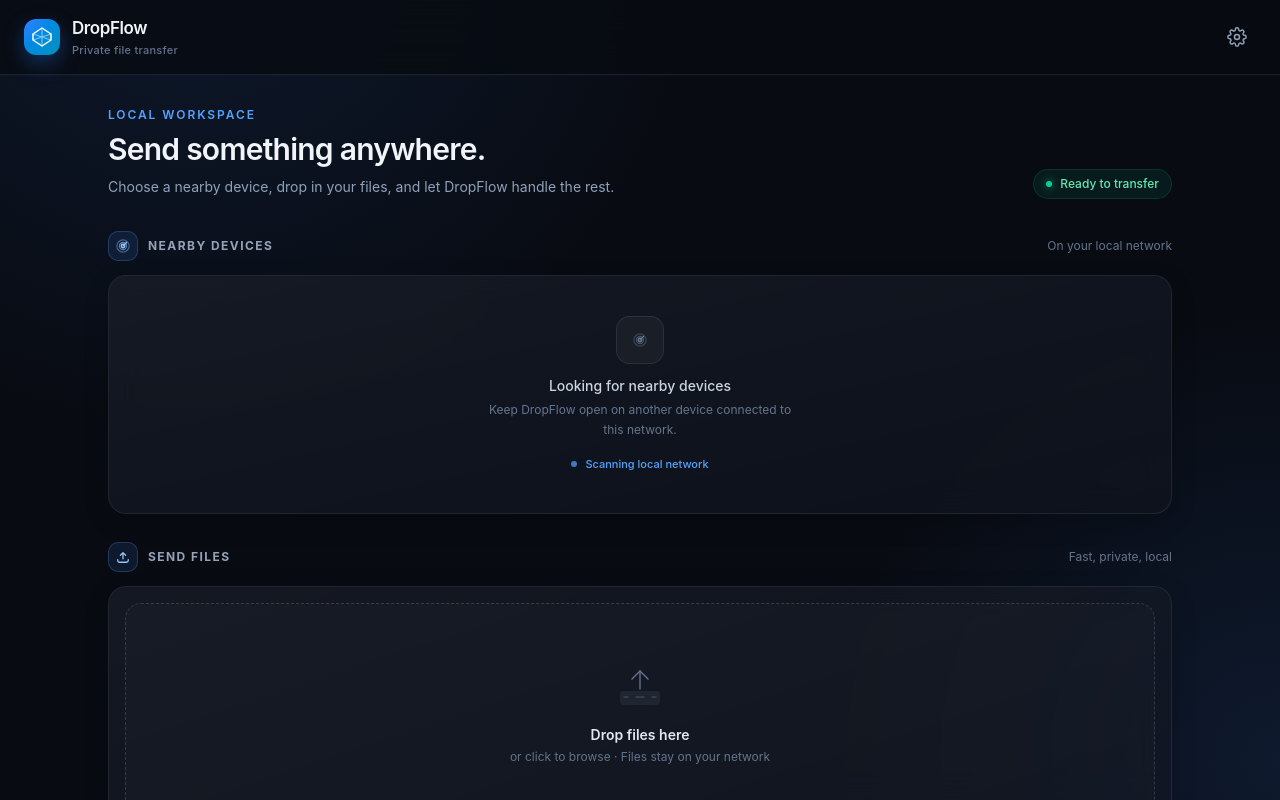
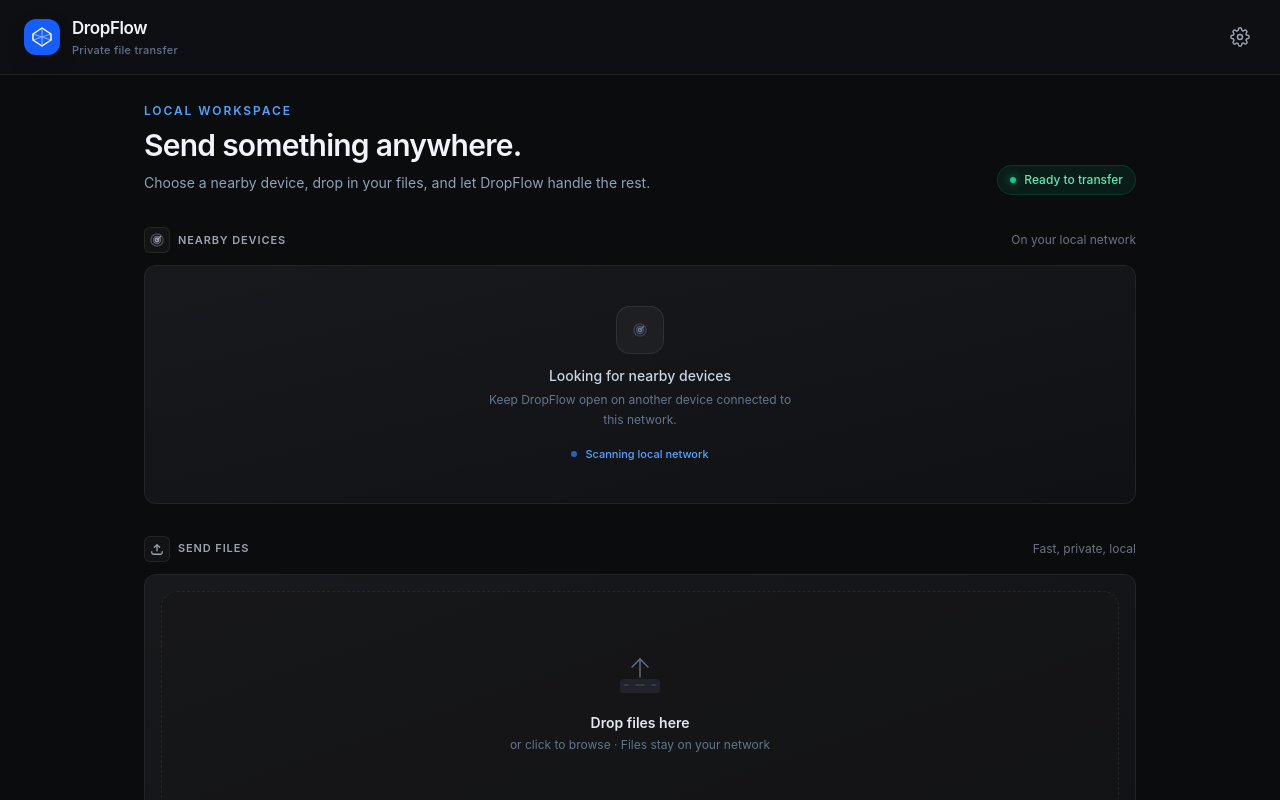
Before and after one commit to sanleesam/DropFlow, a React (Vite) app in the folder apps/desktop/: page / in a window 1280 px wide. Built offline with nearby package versions, Linux system fonts and the light colour scheme.

Commit message:
style(ui): transition design system to neutral dark palette and solid functional accent rules

```diff
--- a/apps/desktop/src/App.css
+++ b/apps/desktop/src/App.css
@@ -2,32 +2,32 @@
 
 :root {
   font-family: Inter, ui-sans-serif, -apple-system, BlinkMacSystemFont, "SF Pro Display", "SF Pro Text", sans-serif;
-  color: #f8fafc;
-  background: #080b12;
+  color: #f3f4f6;
+  background: #0b0c0e;
   font-synthesis: none;
   text-rendering: optimizeLegibility;
   -webkit-font-smoothing: antialiased;
   -moz-osx-font-smoothing: grayscale;
-  --df-bg: #080b12;
-  --df-surface: #10151f;
-  --df-surface-raised: #151c29;
-  --df-surface-muted: #0d121b;
-  --df-border: rgba(148, 163, 184, 0.14);
-  --df-border-strong: rgba(148, 163, 184, 0.24);
-  --df-text: #f8fafc;
-  --df-text-muted: #94a3b8;
-  --df-text-subtle: #64748b;
-  --df-accent: #3b82f6;
-  --df-accent-strong: #2563eb;
-  --df-accent-soft: rgba(59, 130, 246, 0.14);
-  --df-success: #34d399;
-  --df-warning: #fbbf24;
-  --df-danger: #f87171;
-  --df-radius-sm: 10px;
-  --df-radius-md: 14px;
-  --df-radius-lg: 18px;
-  --df-shadow-sm: 0 8px 24px rgba(0, 0, 0, 0.18);
-  --df-shadow-md: 0 18px 50px rgba(0, 0, 0, 0.28);
+  --df-bg: #0b0c0e;
+  --df-surface: #141619;
+  --df-surface-raised: #1a1c21;
+  --df-surface-muted: #101114;
+  --df-border: rgba(255, 255, 255, 0.08);
+  --df-border-strong: rgba(255, 255, 255, 0.14);
+  --df-text: #f3f4f6;
+  --df-text-muted: #9ca3af;
+  --df-text-subtle: #6b7280;
+  --df-accent: #2563eb;
+  --df-accent-strong: #1d4ed8;
+  --df-accent-soft: rgba(37, 99, 235, 0.12);
+  --df-success: #10b981;
+  --df-warning: #f59e0b;
+  --df-danger: #ef4444;
+  --df-radius-sm: 6px;
+  --df-radius-md: 8px;
+  --df-radius-lg: 12px;
+  --df-shadow-sm: 0 1px 3px rgba(0, 0, 0, 0.3);
+  --df-shadow-md: 0 4px 16px rgba(0, 0, 0, 0.4);
 }
 
 * { box-sizing: border-box; }
@@ -40,70 +40,65 @@
 
 .df-app-shell {
   min-height: 100vh;
-  background:
-    radial-gradient(circle at 15% -10%, var(--df-accent-soft), transparent 32rem),
-    radial-gradient(circle at 100% 95%, var(--df-accent-soft), transparent 28rem),
-    var(--df-bg);
+  background: var(--df-bg);
 }
 
 .df-header {
-  background: rgba(8, 11, 18, 0.82);
+  background: rgba(16, 17, 20, 0.8);
   border-bottom: 1px solid var(--df-border);
-  box-shadow: 0 1px 0 rgba(255,255,255,0.02);
-  backdrop-filter: blur(18px);
+  backdrop-filter: blur(20px);
+  -webkit-backdrop-filter: blur(20px);
 }
 
 .df-main {
-  width: min(1120px, 100%);
+  width: min(1040px, 100%);
   margin: 0 auto;
-  padding: 32px 28px 56px;
+  padding: 28px 24px 48px;
 }
 
-.df-section { display: flex; flex-direction: column; gap: 14px; }
-.df-section + .df-section { margin-top: 28px; }
+.df-section { display: flex; flex-direction: column; gap: 12px; }
+.df-section + .df-section { margin-top: 32px; }
 .df-section-heading { display: flex; align-items: center; justify-content: space-between; gap: 16px; }
-.df-section-title { display: flex; align-items: center; gap: 10px; }
+.df-section-title { display: flex; align-items: center; gap: 8px; }
 .df-section-icon {
   display: inline-flex; align-items: center; justify-content: center;
-  width: 30px; height: 30px; border: 1px solid rgba(96,165,250,0.24);
-  border-radius: 10px; color: #93c5fd; background: var(--df-accent-soft);
+  width: 26px; height: 26px; border: 1px solid var(--df-border);
+  border-radius: var(--df-radius-sm); color: var(--df-text-muted); background: rgba(255, 255, 255, 0.03);
 }
-.df-section-label { margin: 0; color: var(--df-text-muted); font-size: 12px; font-weight: 700; letter-spacing: .12em; text-transform: uppercase; }
+.df-section-label { margin: 0; color: var(--df-text-muted); font-size: 11px; font-weight: 600; letter-spacing: .08em; text-transform: uppercase; }
 .df-section-hint { color: var(--df-text-subtle); font-size: 12px; }
 .df-panel {
-  position: relative; overflow: hidden; min-height: 148px; display: flex; align-items: center; justify-content: center;
-  border: 1px solid var(--df-border); border-radius: var(--df-radius-lg); background: rgba(16, 21, 31, 0.65);
-  backdrop-filter: blur(16px); -webkit-backdrop-filter: blur(16px);
-  box-shadow: var(--df-shadow-sm);
+  position: relative; overflow: hidden; display: flex; align-items: center; justify-content: center;
+  border: 1px solid var(--df-border); border-radius: var(--df-radius-lg); background: rgba(20, 22, 25, 0.6);
+  backdrop-filter: blur(12px); -webkit-backdrop-filter: blur(12px);
 }
 
 .df-icon-button {
-  display: inline-flex; align-items: center; justify-content: center; width: 38px; height: 38px;
-  color: var(--df-text-muted); border: 1px solid transparent; border-radius: 11px; background: transparent;
-  transition: color .2s ease, background .2s ease, border-color .2s ease, transform .2s ease;
+  display: inline-flex; align-items: center; justify-content: center; width: 32px; height: 32px;
+  color: var(--df-text-muted); border: 1px solid transparent; border-radius: var(--df-radius-sm); background: transparent;
+  transition: color .15s ease, background .15s ease, border-color .15s ease;
 }
-.df-icon-button:hover { color: var(--df-text); border-color: var(--df-border); background: rgba(148,163,184,.1); }
-.df-icon-button:active { transform: scale(.96); }
+.df-icon-button:hover { color: var(--df-text); border-color: var(--df-border); background: rgba(255, 255, 255, 0.05); }
+.df-icon-button:active { background: rgba(255, 255, 255, 0.08); }
 .df-focus:focus-visible, .df-icon-button:focus-visible, button:focus-visible, input:focus-visible {
-  outline: 2px solid rgba(96, 165, 250, .9); outline-offset: 3px;
+  outline: 2px solid var(--df-accent); outline-offset: 2px;
 }
 
-@keyframes toast-slide-in { from { opacity: 0; transform: translate3d(24px, 0, 0); } to { opacity: 1; transform: translate3d(0, 0, 0); } }
-@keyframes slide-in-up { from { opacity: 0; transform: translate3d(0, 16px, 0); } to { opacity: 1; transform: translate3d(0, 0, 0); } }
+@keyframes toast-slide-in { from { opacity: 0; transform: translate3d(16px, 0, 0); } to { opacity: 1; transform: translate3d(0, 0, 0); } }
+@keyframes slide-in-up { from { opacity: 0; transform: translate3d(0, 12px, 0); } to { opacity: 1; transform: translate3d(0, 0, 0); } }
 @keyframes backdrop-fade-in { from { opacity: 0; } to { opacity: 1; } }
-@keyframes modal-scale-in { from { opacity: 0; transform: scale(.97) translateY(10px); } to { opacity: 1; transform: scale(1) translateY(0); } }
-@keyframes df-pulse { 0%, 100% { opacity: .45; transform: scale(.92); } 50% { opacity: 1; transform: scale(1); } }
+@keyframes modal-scale-in { from { opacity: 0; transform: scale(.98) translateY(6px); } to { opacity: 1; transform: scale(1) translateY(0); } }
+@keyframes df-pulse { 0%, 100% { opacity: .5; } 50% { opacity: 1; } }
 @keyframes badge-pop {
-  0% { transform: scale(0.6); opacity: 0; }
-  80% { transform: scale(1.1); }
+  0% { transform: scale(0.7); opacity: 0; }
   100% { transform: scale(1); opacity: 1; }
 }
-.animate-slide-in-up { animation: slide-in-up .4s cubic-bezier(.16,1,.3,1) both; }
-.animate-backdrop-fade-in { animation: backdrop-fade-in .2s ease-out both; }
-.animate-modal-scale-in { animation: modal-scale-in .3s cubic-bezier(.16,1,.3,1) both; }
+.animate-slide-in-up { animation: slide-in-up .25s cubic-bezier(.16,1,.3,1) both; }
+.animate-backdrop-fade-in { animation: backdrop-fade-in .15s ease-out both; }
+.animate-modal-scale-in { animation: modal-scale-in .2s cubic-bezier(.16,1,.3,1) both; }
 
 @media (max-width: 640px) {
-  .df-main { padding: 24px 16px 40px; }
+  .df-main { padding: 20px 16px 36px; }
   .df-section-heading { align-items: flex-start; }
   .df-section-hint { display: none; }
 }
@@ -112,7 +107,7 @@
   *, *::before, *::after { scroll-behavior: auto !important; animation-duration: .01ms !important; animation-iteration-count: 1 !important; transition-duration: .01ms !important; }
 }
 
-::-webkit-scrollbar { width: 10px; height: 10px; }
+::-webkit-scrollbar { width: 8px; height: 8px; }
 ::-webkit-scrollbar-track { background: transparent; }
-::-webkit-scrollbar-thumb { border: 3px solid transparent; border-radius: 999px; background: rgba(100,116,139,.35); background-clip: padding-box; }
-::-webkit-scrollbar-thumb:hover { background: rgba(148,163,184,.5); background-clip: padding-box; }
+::-webkit-scrollbar-thumb { border: 2px solid transparent; border-radius: 999px; background: rgba(255, 255, 255, 0.15); background-clip: padding-box; }
+::-webkit-scrollbar-thumb:hover { background: rgba(255, 255, 255, 0.25); background-clip: padding-box; }
--- a/apps/desktop/src/components/SettingsProvider.tsx
+++ b/apps/desktop/src/components/SettingsProvider.tsx
@@ -51,124 +51,124 @@
 
 export const ACCENT_COLOR_MAPS: Record<AccentColor, AccentStyles> = {
   blue: {
-    buttonGrad: "bg-gradient-to-r from-blue-500 to-cyan-500 hover:from-blue-400 hover:to-cyan-400 hover:shadow-[0_0_20px_rgba(59,130,246,0.35)]",
-    sidebarActive: "bg-blue-500/10 text-blue-400 border border-blue-500/15",
-    switchBg: "bg-blue-500",
-    switchFocus: "focus:ring-blue-500/50",
-    progressFrom: "from-blue-500",
-    progressTo: "to-cyan-500",
-    progressBgDot: "bg-blue-400",
-    progressText: "text-blue-300",
+    buttonGrad: "bg-blue-600 hover:bg-blue-500 text-white font-medium transition-colors",
+    sidebarActive: "bg-neutral-800 text-neutral-100 font-medium border-l-2 border-blue-500",
+    switchBg: "bg-blue-600",
+    switchFocus: "focus:ring-blue-500/40",
+    progressFrom: "from-blue-600",
+    progressTo: "to-blue-500",
+    progressBgDot: "bg-blue-500",
+    progressText: "text-blue-400",
     progressIconBg: "bg-blue-500/10",
     progressIconText: "text-blue-400",
-    deviceSelected: "bg-blue-500/10 border border-blue-500/60 shadow-[0_0_0_1px_rgba(59,130,246,0.3),0_0_20px_rgba(59,130,246,0.15)]",
-    deviceBadgeBg: "bg-blue-500 shadow-blue-500/40",
-    deviceIconBg: "bg-blue-500/20 text-blue-400",
-    deviceFocus: "focus-visible:ring-blue-500/60",
-    headerLogoGrad: "from-blue-500 to-cyan-600 shadow-blue-500/30",
-    dropZoneActive: "scale-[1.01] border-blue-500/70 bg-blue-500/10 shadow-[0_0_0_4px_rgba(59,130,246,0.1)]",
-    dropZoneHover: "border-white/[.14] bg-white/[.015] hover:border-blue-400/45 hover:bg-blue-500/[.035]",
+    deviceSelected: "bg-blue-500/10 border-blue-500/50 text-white",
+    deviceBadgeBg: "bg-blue-500",
+    deviceIconBg: "bg-blue-500/15 text-blue-400",
+    deviceFocus: "focus-visible:ring-blue-500/50",
+    headerLogoGrad: "bg-blue-600",
+    dropZoneActive: "border-blue-500/70 bg-blue-500/5",
+    dropZoneHover: "border-neutral-800 bg-neutral-900/40 hover:border-neutral-700 hover:bg-neutral-900/60",
     dropZoneIcon: "text-blue-400",
-    dropZoneTitle: "text-blue-300",
-    dropZoneOverlay: "pointer-events-none absolute inset-0 rounded-xl bg-gradient-to-br from-blue-500/10 to-transparent",
-    buttonShadow: "shadow-[0_8px_22px_rgba(37,99,235,0.22)]",
-    ringFocus: "focus-visible:ring-blue-500/60 focus-visible:ring-offset-2 focus-visible:ring-offset-[#080b12]",
+    dropZoneTitle: "text-neutral-200",
+    dropZoneOverlay: "pointer-events-none absolute inset-0 rounded-xl bg-blue-500/5",
+    buttonShadow: "shadow-sm",
+    ringFocus: "focus-visible:ring-blue-500/50 focus-visible:ring-offset-2 focus-visible:ring-offset-[#0b0c0e]",
   },
   indigo: {
-    buttonGrad: "bg-gradient-to-r from-indigo-500 to-purple-500 hover:from-indigo-400 hover:to-purple-400 hover:shadow-[0_0_20px_rgba(99,102,241,0.35)]",
-    sidebarActive: "bg-indigo-500/10 text-indigo-400 border border-indigo-500/15",
-    switchBg: "bg-indigo-500",
-    switchFocus: "focus:ring-indigo-500/50",
-    progressFrom: "from-indigo-500",
-    progressTo: "to-purple-500",
-    progressBgDot: "bg-indigo-400",
-    progressText: "text-indigo-300",
+    buttonGrad: "bg-indigo-600 hover:bg-indigo-500 text-white font-medium transition-colors",
+    sidebarActive: "bg-neutral-800 text-neutral-100 font-medium border-l-2 border-indigo-500",
+    switchBg: "bg-indigo-600",
+    switchFocus: "focus:ring-indigo-500/40",
+    progressFrom: "from-indigo-600",
+    progressTo: "to-indigo-500",
+    progressBgDot: "bg-indigo-500",
+    progressText: "text-indigo-400",
     progressIconBg: "bg-indigo-500/10",
     progressIconText: "text-indigo-400",
-    deviceSelected: "bg-indigo-500/10 border border-indigo-500/60 shadow-[0_0_0_1px_rgba(99,102,241,0.3),0_0_20px_rgba(99,102,241,0.15)]",
-    deviceBadgeBg: "bg-indigo-500 shadow-indigo-500/40",
-    deviceIconBg: "bg-indigo-500/20 text-indigo-400",
-    deviceFocus: "focus-visible:ring-indigo-500/60",
-    headerLogoGrad: "from-indigo-500 to-purple-600 shadow-indigo-500/30",
-    dropZoneActive: "scale-[1.01] border-indigo-500/70 bg-indigo-500/10 shadow-[0_0_0_4px_rgba(99,102,241,0.1)]",
-    dropZoneHover: "border-white/[.14] bg-white/[.015] hover:border-indigo-400/45 hover:bg-indigo-500/[.035]",
+    deviceSelected: "bg-indigo-500/10 border-indigo-500/50 text-white",
+    deviceBadgeBg: "bg-indigo-500",
+    deviceIconBg: "bg-indigo-500/15 text-indigo-400",
+    deviceFocus: "focus-visible:ring-indigo-500/50",
+    headerLogoGrad: "bg-indigo-600",
+    dropZoneActive: "border-indigo-500/70 bg-indigo-500/5",
+    dropZoneHover: "border-neutral-800 bg-neutral-900/40 hover:border-neutral-700 hover:bg-neutral-900/60",
     dropZoneIcon: "text-indigo-400",
-    dropZoneTitle: "text-indigo-300",
-    dropZoneOverlay: "pointer-events-none absolute inset-0 rounded-xl bg-gradient-to-br from-indigo-500/10 to-transparent",
-    buttonShadow: "shadow-[0_8px_22px_rgba(79,70,229,0.22)]",
-    ringFocus: "focus-visible:ring-indigo-500/60 focus-visible:ring-offset-2 focus-visible:ring-offset-[#080b12]",
+    dropZoneTitle: "text-neutral-200",
+    dropZoneOverlay: "pointer-events-none absolute inset-0 rounded-xl bg-indigo-500/5",
+    buttonShadow: "shadow-sm",
+    ringFocus: "focus-visible:ring-indigo-500/50 focus-visible:ring-offset-2 focus-visible:ring-offset-[#0b0c0e]",
   },
   purple: {
-    buttonGrad: "bg-gradient-to-r from-purple-500 to-pink-500 hover:from-purple-400 hover:to-pink-400 hover:shadow-[0_0_20px_rgba(168,85,247,0.35)]",
-    sidebarActive: "bg-purple-500/10 text-purple-400 border border-purple-500/15",
-    switchBg: "bg-purple-500",
-    switchFocus: "focus:ring-purple-500/50",
-    progressFrom: "from-purple-500",
-    progressTo: "to-pink-500",
-    progressBgDot: "bg-purple-400",
-    progressText: "text-purple-300",
+    buttonGrad: "bg-purple-600 hover:bg-purple-500 text-white font-medium transition-colors",
+    sidebarActive: "bg-neutral-800 text-neutral-100 font-medium border-l-2 border-purple-500",
+    switchBg: "bg-purple-600",
+    switchFocus: "focus:ring-purple-500/40",
+    progressFrom: "from-purple-600",
+    progressTo: "to-purple-500",
+    progressBgDot: "bg-purple-500",
+    progressText: "text-purple-400",
     progressIconBg: "bg-purple-500/10",
     progressIconText: "text-purple-400",
-    deviceSelected: "bg-purple-500/10 border border-purple-500/60 shadow-[0_0_0_1px_rgba(168,85,247,0.3),0_0_20px_rgba(168,85,247,0.15)]",
-    deviceBadgeBg: "bg-purple-500 shadow-purple-500/40",
-    deviceIconBg: "bg-purple-500/20 text-purple-400",
-    deviceFocus: "focus-visible:ring-purple-500/60",
-    headerLogoGrad: "from-purple-500 to-pink-600 shadow-purple-500/30",
-    dropZoneActive: "scale-[1.01] border-purple-500/70 bg-purple-500/10 shadow-[0_0_0_4px_rgba(168,85,247,0.1)]",
-    dropZoneHover: "border-white/[.14] bg-white/[.015] hover:border-purple-400/45 hover:bg-purple-500/[.035]",
+    deviceSelected: "bg-purple-500/10 border-purple-500/50 text-white",
+    deviceBadgeBg: "bg-purple-500",
+    deviceIconBg: "bg-purple-500/15 text-purple-400",
+    deviceFocus: "focus-visible:ring-purple-500/50",
+    headerLogoGrad: "bg-purple-600",
+    dropZoneActive: "border-purple-500/70 bg-purple-500/5",
+    dropZoneHover: "border-neutral-800 bg-neutral-900/40 hover:border-neutral-700 hover:bg-neutral-900/60",
     dropZoneIcon: "text-purple-400",
-    dropZoneTitle: "text-purple-300",
-    dropZoneOverlay: "pointer-events-none absolute inset-0 rounded-xl bg-gradient-to-br from-purple-500/10 to-transparent",
-    buttonShadow: "shadow-[0_8px_22px_rgba(147,51,234,0.22)]",
-    ringFocus: "focus-visible:ring-purple-500/60 focus-visible:ring-offset-2 focus-visible:ring-offset-[#080b12]",
+    dropZoneTitle: "text-neutral-200",
+    dropZoneOverlay: "pointer-events-none absolute inset-0 rounded-xl bg-purple-500/5",
+    buttonShadow: "shadow-sm",
+    ringFocus: "focus-visible:ring-purple-500/50 focus-visible:ring-offset-2 focus-visible:ring-offset-[#0b0c0e]",
   },
   pink: {
-    buttonGrad: "bg-gradient-to-r from-pink-500 to-rose-500 hover:from-pink-400 hover:to-rose-400 hover:shadow-[0_0_20px_rgba(236,72,153,0.35)]",
-    sidebarActive: "bg-pink-500/10 text-pink-400 border border-pink-500/15",
-    switchBg: "bg-pink-500",
-    switchFocus: "focus:ring-pink-500/50",
-    progressFrom: "from-pink-500",
-    progressTo: "to-rose-500",
-    progressBgDot: "bg-pink-400",
-    progressText: "text-pink-300",
+    buttonGrad: "bg-pink-600 hover:bg-pink-500 text-white font-medium transition-colors",
+    sidebarActive: "bg-neutral-800 text-neutral-100 font-medium border-l-2 border-pink-500",
+    switchBg: "bg-pink-600",
+    switchFocus: "focus:ring-pink-500/40",
+    progressFrom: "from-pink-600",
+    progressTo: "to-pink-500",
+    progressBgDot: "bg-pink-500",
+    progressText: "text-pink-400",
     progressIconBg: "bg-pink-500/10",
     progressIconText: "text-pink-400",
-    deviceSelected: "bg-pink-500/10 border border-pink-500/60 shadow-[0_0_0_1px_rgba(236,72,153,0.3),0_0_20px_rgba(236,72,153,0.15)]",
-    deviceBadgeBg: "bg-pink-500 shadow-pink-500/40",
-    deviceIconBg: "bg-pink-500/20 text-pink-400",
-    deviceFocus: "focus-visible:ring-pink-500/60",
-    headerLogoGrad: "from-pink-500 to-rose-600 shadow-pink-500/30",
-    dropZoneActive: "scale-[1.01] border-pink-500/70 bg-pink-500/10 shadow-[0_0_0_4px_rgba(236,72,153,0.1)]",
-    dropZoneHover: "border-white/[.14] bg-white/[.015] hover:border-pink-400/45 hover:bg-pink-500/[.035]",
+    deviceSelected: "bg-pink-500/10 border-pink-500/50 text-white",
+    deviceBadgeBg: "bg-pink-500",
+    deviceIconBg: "bg-pink-500/15 text-pink-400",
+    deviceFocus: "focus-visible:ring-pink-500/50",
+    headerLogoGrad: "bg-pink-600",
+    dropZoneActive: "border-pink-500/70 bg-pink-500/5",
+    dropZoneHover: "border-neutral-800 bg-neutral-900/40 hover:border-neutral-700 hover:bg-neutral-900/60",
     dropZoneIcon: "text-pink-400",
-    dropZoneTitle: "text-pink-300",
-    dropZoneOverlay: "pointer-events-none absolute inset-0 rounded-xl bg-gradient-to-br from-pink-500/10 to-transparent",
-    buttonShadow: "shadow-[0_8px_22px_rgba(219,39,119,0.22)]",
-    ringFocus: "focus-visible:ring-pink-500/60 focus-visible:ring-offset-2 focus-visible:ring-offset-[#080b12]",
+    dropZoneTitle: "text-neutral-200",
+    dropZoneOverlay: "pointer-events-none absolute inset-0 rounded-xl bg-pink-500/5",
+    buttonShadow: "shadow-sm",
+    ringFocus: "focus-visible:ring-pink-500/50 focus-visible:ring-offset-2 focus-visible:ring-offset-[#0b0c0e]",
   },
   emerald: {
-    buttonGrad: "bg-gradient-to-r from-emerald-500 to-teal-500 hover:from-emerald-400 hover:to-teal-400 hover:shadow-[0_0_20px_rgba(16,185,129,0.35)]",
-    sidebarActive: "bg-emerald-500/10 text-emerald-400 border border-emerald-500/15",
-    switchBg: "bg-emerald-500",
-    switchFocus: "focus:ring-emerald-500/50",
-    progressFrom: "from-emerald-500",
-    progressTo: "to-teal-500",
-    progressBgDot: "bg-emerald-400",
-    progressText: "text-emerald-300",
+    buttonGrad: "bg-emerald-600 hover:bg-emerald-500 text-white font-medium transition-colors",
+    sidebarActive: "bg-neutral-800 text-neutral-100 font-medium border-l-2 border-emerald-500",
+    switchBg: "bg-emerald-600",
+    switchFocus: "focus:ring-emerald-500/40",
+    progressFrom: "from-emerald-600",
+    progressTo: "to-emerald-500",
+    progressBgDot: "bg-emerald-500",
+    progressText: "text-emerald-400",
     progressIconBg: "bg-emerald-500/10",
     progressIconText: "text-emerald-400",
-    deviceSelected: "bg-emerald-500/10 border border-emerald-500/60 shadow-[0_0_0_1px_rgba(16,185,129,0.3),0_0_20px_rgba(16,185,129,0.15)]",
-    deviceBadgeBg: "bg-emerald-500 shadow-emerald-500/40",
-    deviceIconBg: "bg-emerald-500/20 text-emerald-400",
-    deviceFocus: "focus-visible:ring-emerald-500/60",
-    headerLogoGrad: "from-emerald-500 to-teal-600 shadow-emerald-500/30",
-    dropZoneActive: "scale-[1.01] border-emerald-500/70 bg-emerald-500/10 shadow-[0_0_0_4px_rgba(16,185,129,0.1)]",
-    dropZoneHover: "border-white/[.14] bg-white/[.015] hover:border-emerald-400/45 hover:bg-emerald-500/[.035]",
+    deviceSelected: "bg-emerald-500/10 border-emerald-500/50 text-white",
+    deviceBadgeBg: "bg-emerald-500",
+    deviceIconBg: "bg-emerald-500/15 text-emerald-400",
+    deviceFocus: "focus-visible:ring-emerald-500/50",
+    headerLogoGrad: "bg-emerald-600",
+    dropZoneActive: "border-emerald-500/70 bg-emerald-500/5",
+    dropZoneHover: "border-neutral-800 bg-neutral-900/40 hover:border-neutral-700 hover:bg-neutral-900/60",
     dropZoneIcon: "text-emerald-400",
-    dropZoneTitle: "text-emerald-300",
-    dropZoneOverlay: "pointer-events-none absolute inset-0 rounded-xl bg-gradient-to-br from-emerald-500/10 to-transparent",
-    buttonShadow: "shadow-[0_8px_22px_rgba(5,150,105,0.22)]",
-    ringFocus: "focus-visible:ring-emerald-500/60 focus-visible:ring-offset-2 focus-visible:ring-offset-[#080b12]",
+    dropZoneTitle: "text-neutral-200",
+    dropZoneOverlay: "pointer-events-none absolute inset-0 rounded-xl bg-emerald-500/5",
+    buttonShadow: "shadow-sm",
+    ringFocus: "focus-visible:ring-emerald-500/50 focus-visible:ring-offset-2 focus-visible:ring-offset-[#0b0c0e]",
   },
 };
 
@@ -192,11 +192,11 @@
   // Dynamically inject CSS variables onto the document root based on active accent color
   useEffect(() => {
     const colors: Record<AccentColor, { primary: string; hover: string; soft: string; shadow: string; from: string; to: string }> = {
-      blue: { primary: "#3b82f6", hover: "#60a5fa", soft: "rgba(59, 130, 246, 0.12)", shadow: "rgba(37, 99, 235, 0.22)", from: "#3b82f6", to: "#06b6d4" },
-      indigo: { primary: "#6366f1", hover: "#818cf8", soft: "rgba(99, 102, 241, 0.12)", shadow: "rgba(79, 70, 229, 0.22)", from: "#6366f1", to: "#a855f7" },
-      purple: { primary: "#a855f7", hover: "#c084fc", soft: "rgba(168, 85, 247, 0.12)", shadow: "rgba(147, 51, 234, 0.22)", from: "#a855f7", to: "#ec4899" },
-      pink: { primary: "#ec4899", hover: "#f472b6", soft: "rgba(236, 72, 153, 0.12)", shadow: "rgba(219, 39, 119, 0.22)", from: "#ec4899", to: "#f43f5e" },
-      emerald: { primary: "#10b981", hover: "#34d399", soft: "rgba(16, 185, 129, 0.12)", shadow: "rgba(5, 150, 105, 0.22)", from: "#10b981", to: "#14b8a6" },
+      blue: { primary: "#2563eb", hover: "#3b82f6", soft: "rgba(37, 99, 235, 0.12)", shadow: "rgba(37, 99, 235, 0.15)", from: "#2563eb", to: "#3b82f6" },
+      indigo: { primary: "#4f46e5", hover: "#6366f1", soft: "rgba(79, 70, 229, 0.12)", shadow: "rgba(79, 70, 229, 0.15)", from: "#4f46e5", to: "#6366f1" },
+      purple: { primary: "#9333ea", hover: "#a855f7", soft: "rgba(147, 51, 234, 0.12)", shadow: "rgba(147, 51, 234, 0.15)", from: "#9333ea", to: "#a855f7" },
+      pink: { primary: "#db2777", hover: "#ec4899", soft: "rgba(219, 39, 119, 0.12)", shadow: "rgba(219, 39, 119, 0.15)", from: "#db2777", to: "#ec4899" },
+      emerald: { primary: "#059669", hover: "#10b981", soft: "rgba(5, 150, 105, 0.12)", shadow: "rgba(5, 150, 105, 0.15)", from: "#059669", to: "#10b981" },
     };
     const active = colors[settings.accentColor];
     document.documentElement.style.setProperty("--df-accent", active.primary);
```
